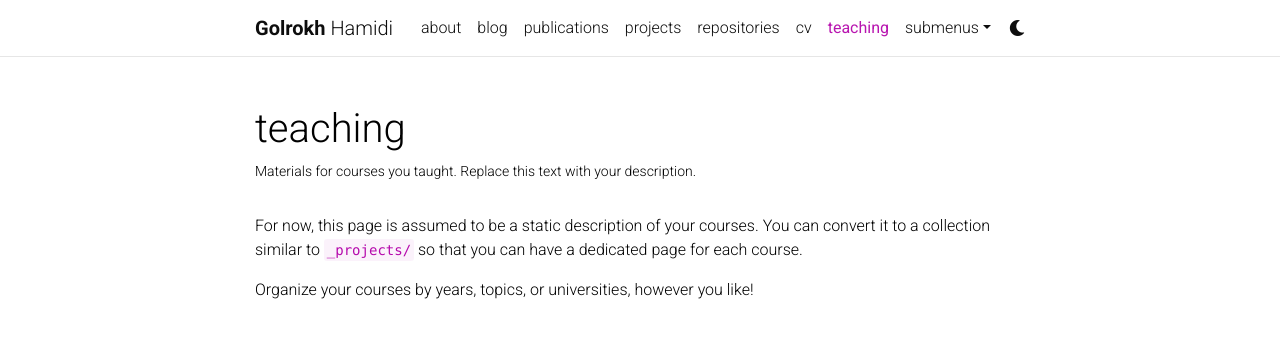
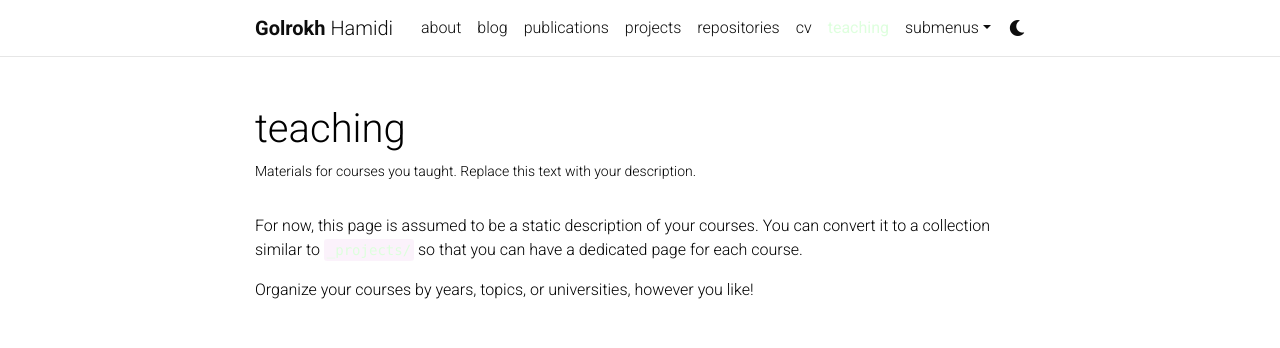
Before and after one commit to GRokhH/grokhh.github.io, a Jekyll site: the page built from _pages/teaching.md, in a window 1280 px wide. Shown: the top 348 px of the page. Built offline with Jekyll 4.4.1, drawn with Linux system fonts in a browser that asks for light colours; comment, search, counter and statistics services are not loaded; a style sheet for code colours, icons or effects is not loaded.

Commit message:
Update _themes.scss

```diff
--- a/_sass/_themes.scss
+++ b/_sass/_themes.scss
@@ -7,7 +7,7 @@
   --global-code-bg-color: #{$code-bg-color-light};
   --global-text-color: #{$black-color};
   --global-text-color-light: #{$grey-color};
-  --global-theme-color: #{$purple-color};
+  --global-theme-color: #{$green-color-light};
   --global-hover-color: #{$purple-color};
   --global-footer-bg-color: #{$grey-color-dark};
   --global-footer-text-color: #{$grey-color-light};
```
